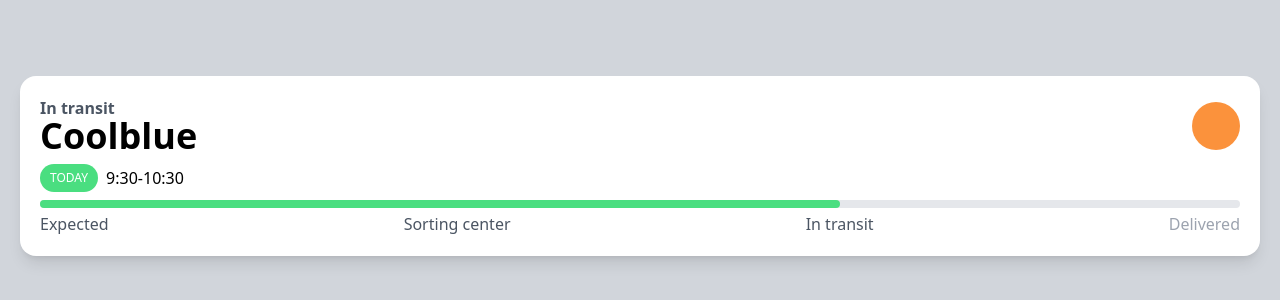
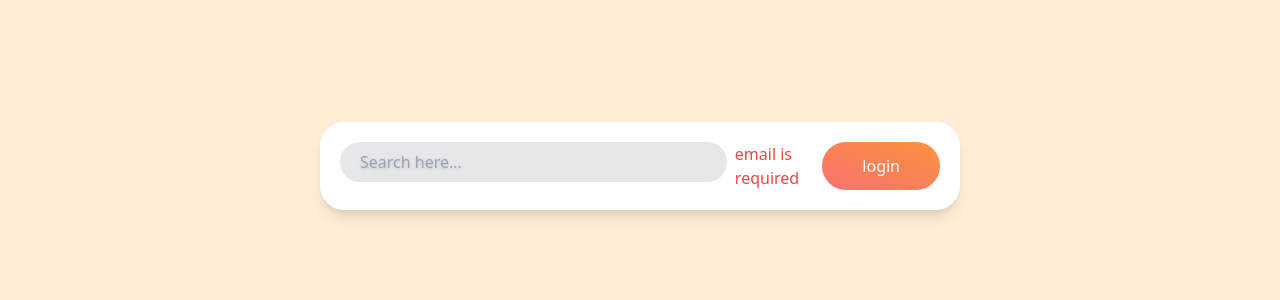
Before and after one commit to minzikimi/carrot-market, a Next.js app: page / in a window 1280 px wide. Shown: the part 234-534 px from the top of the page. Built offline with nearby package versions, Linux system fonts and the light colour scheme.

Commit message:
tailwind practice : form modifier

```diff
--- a/app/page.tsx
+++ b/app/page.tsx
@@ -1,38 +1,18 @@
 export default function Home() {
   return (
-    <main className="bg-gray-300 h-screen flex items-center justify-center p-5">
-    <div className="bg-white shadow-lg p-5 rounded-2xl w-full">
-
-      <div className="flex justify-between items-center">
-        <div className="flex flex-col">
-          <span className="text-gray-600 font-semibold -mb-1">
-            In transit
-          </span>
-          <span className="text-4xl font-semibold">Coolblue</span>
-        </div >
-        <div className="size-12 rounded-full bg-orange-400" />
-      </div>
-
-      <div className="my-2 flex items-center gap-2">
-        <span className="bg-green-400 text-white uppercase px-2.5 py-1.5 text-xs font-medium rounded-full ">
-          Today
-        </span>
-        <span>9:30-10:30</span>
-      </div>
-
-      <div className="relative">
-        <div className="bg-gray-200 absolute rounded-full w-full h-2" />
-        <div className="bg-green-400 absolute rounded-full w-2/3 h-2" />
-      </div>
-
-      <div className="flex justify-between items-center mt-5 text-gray-600">
-        <span>Expected</span>
-        <span>Sorting center</span>
-        <span>In transit</span>
-        <span className="text-gray-400">Delivered</span>
-      </div>
-
-    </div>
+    <main className="bg-gray-100 sm:bg-red-100 md:bg-green-100 lg:bg-cyan-100 xl:bg-orange-100 2xl:bg-purple-100 h-screen flex items-center justify-center p-5">
+    <form className="bg-white shadow-lg p-5 rounded-3xl w-full max-w-screen-sm flex flex-col md:flex-row gap-2">
+    <input
+      className="peer w-full rounded-full h-10 bg-gray-200 pl-5 outline-none ring ring-transparent focus:ring-orange-500 focus:ring-offset-2 transition-shadow placeholder:drop-shadow invalid:focus:ring-red-500"
+      type="email"
+      placeholder="Search here..."
+      required
+    />
+    <span className="text-red-500 hidden peer-invalid:block">email is required</span>
+    <button className="bg-black text-white py-2 rounded-full active:scale-90 transition-transform font-medium outline-none md:px-10 bg-gradient-to-tr from-cyan-400 via-yellow-400 to-purple-300 peer-invalid:from-red-400 peer-invalid:to-orange-400">
+     login
+    </button>
+  </form>
   </main>
 );
 }
```
